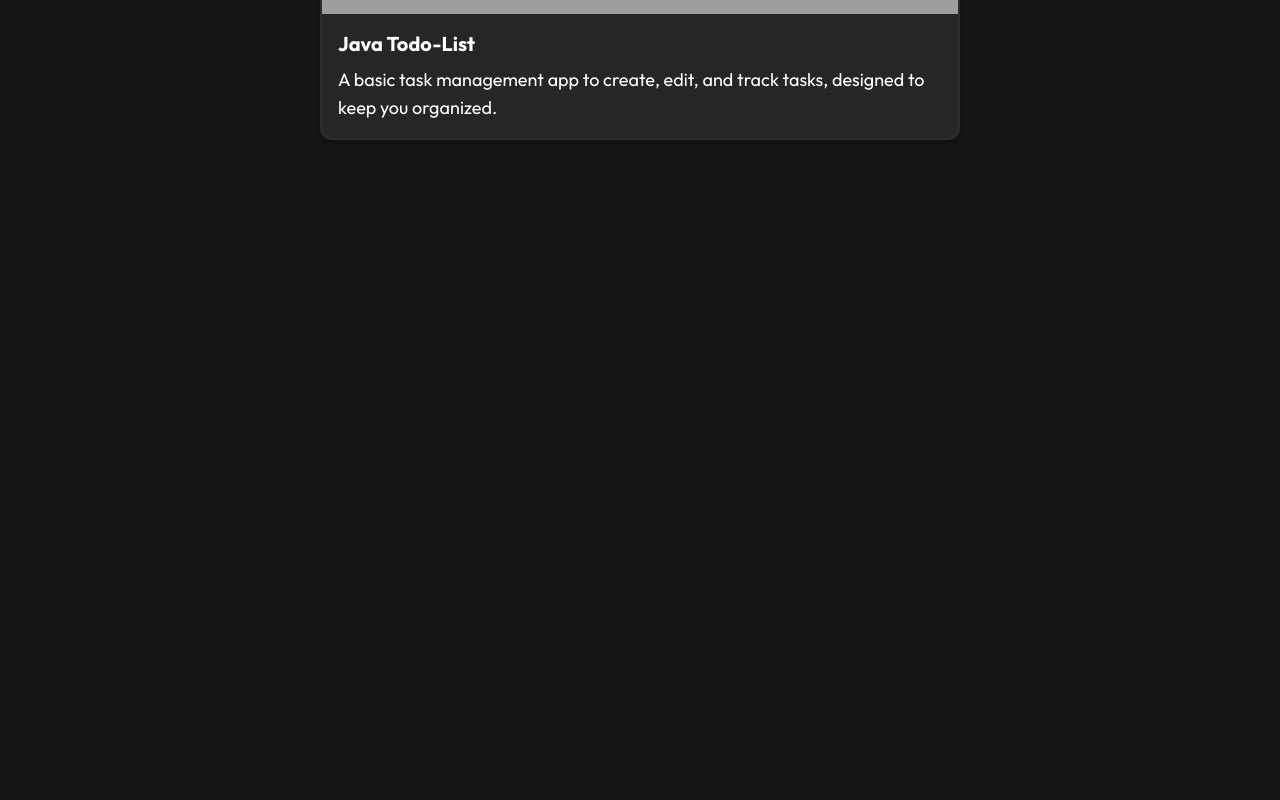
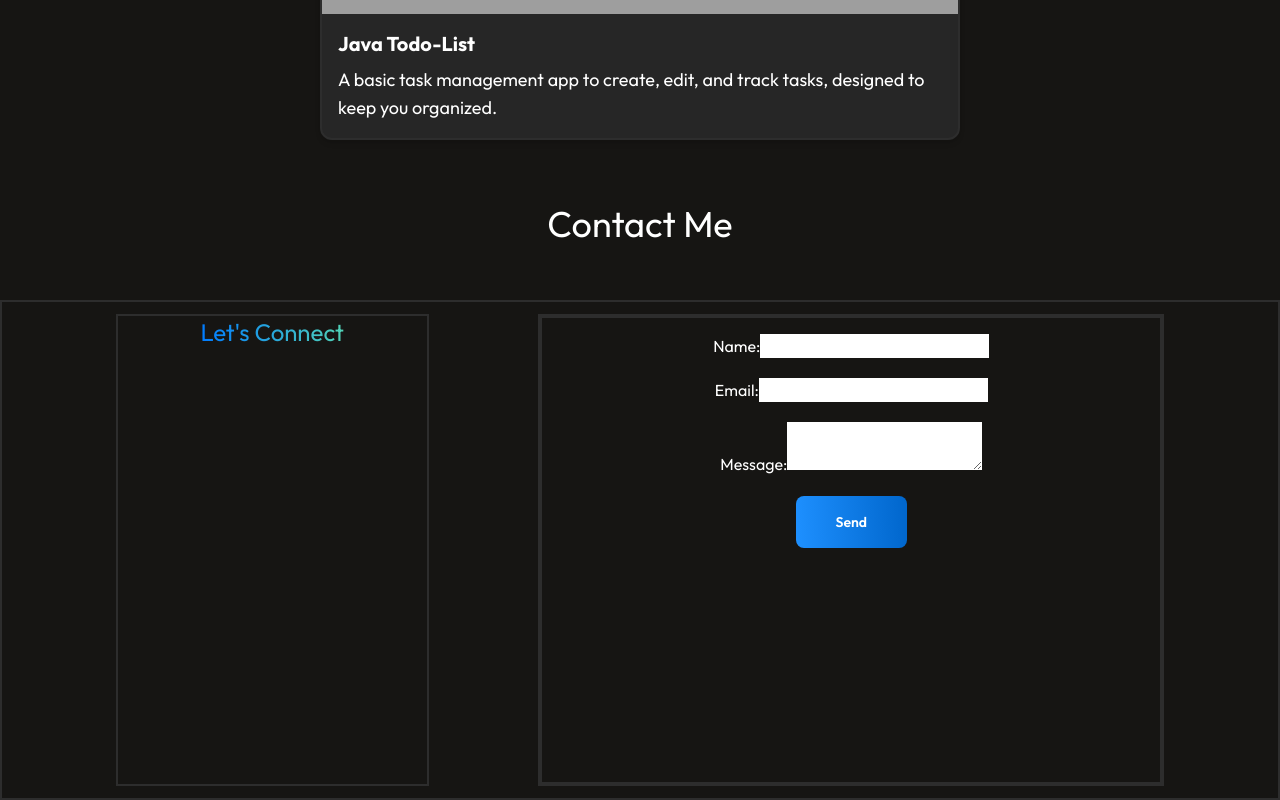
Before and after one commit to dpaulos6/portfolio, a React (Vite) app: page / in a window 1280 px wide. Shown: the part 2817-3617 px from the top of the page. Before the commit the page ends 3021 px from the top, so only its background shows below. Built offline with nearby package versions, Linux system fonts and the light colour scheme; grey boxes are pictures that could not be loaded.

Commit message:
added contact section

```diff
--- a/src/App.tsx
+++ b/src/App.tsx
@@ -3,6 +3,7 @@ import Hero from './components/Hero.tsx'
 import About from './components/About.tsx'
 import { ThemeProvider } from './lib/theme-provider.tsx'
 import Projects from './components/Projects.tsx'
+import Contact from './components/Contact.tsx'
 
 function App() {
   return (
@@ -14,6 +15,7 @@ function App() {
       <Hero />
       <About />
       <Projects />
+      <Contact />
     </ThemeProvider>
   )
 }
--- /dev/null
+++ b/src/components/Contact.tsx
@@ -0,0 +1,60 @@
+import Title from './ui/Title.tsx'
+import Button from './ui/Button.tsx'
+
+function Contact() {
+  return (
+    <>
+      <Title>Contact Me</Title>
+      <div
+        className={
+          'flex h-[500px] items-start justify-evenly gap-2 border-2 p-3'
+        }
+      >
+        <div className={'h-full w-1/4 border-2 text-center'}>
+          <span className="bg-gradient-to-r from-primary to-secondary bg-clip-text text-2xl text-transparent">
+            Let's Connect
+          </span>
+        </div>
+        <div className={'h-full w-1/2 border-4'}>
+          <form className={'flex flex-col items-center gap-5 p-4'}>
+            <label>
+              Name:
+              <input
+                type="text"
+                name="name"
+                required
+              />
+            </label>
+
+            <label>
+              Email:
+              <input
+                type="email"
+                name="email"
+                required
+              />
+            </label>
+
+            <label>
+              Message:
+              <textarea
+                name="message"
+                required
+              />
+            </label>
+
+            <Button
+              className={
+                'rounded-lg bg-custom-gradient px-5 py-4 text-sm font-semibold ring-2 ring-inset ring-transparent transition-all hover:ring-foreground sm:px-10'
+              }
+            >
+              Send
+            </Button>
+          </form>
+        </div>
+      </div>
+    </>
+  )
+}
+
+export default Contact
```
